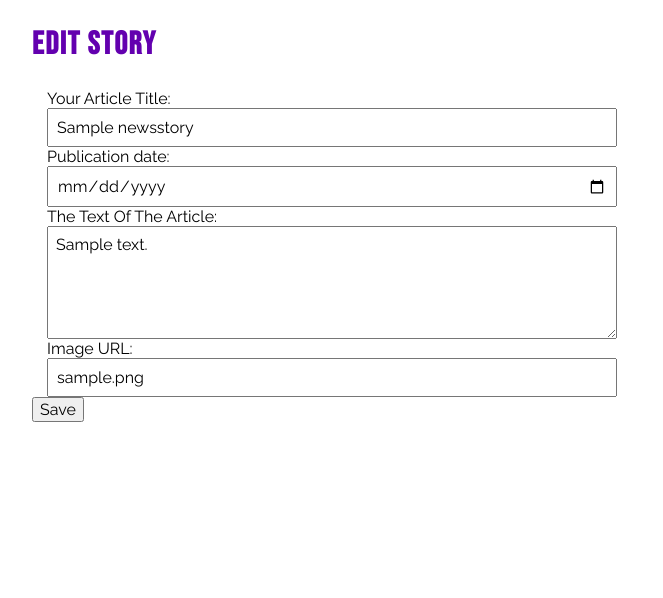
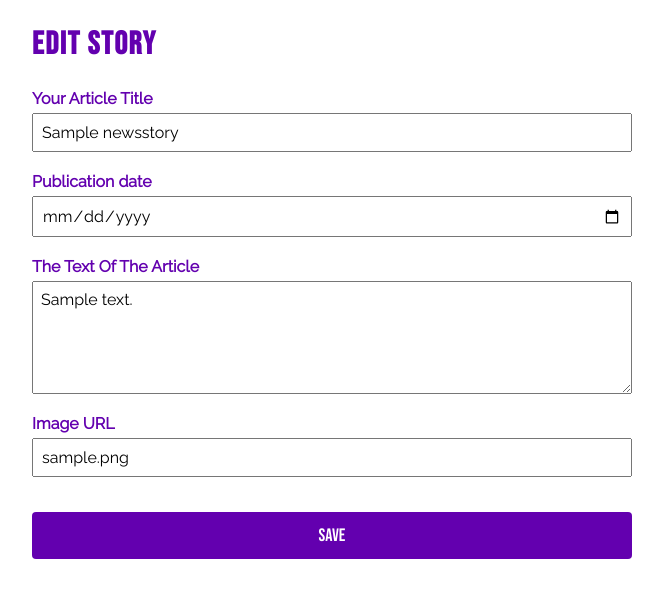
Before and after one commit to eoryazantseva/she_codes_news, a Django app: page /news/story/1/edit/ in a window 1280 px wide. Shown: the part 87-685 px from the top of the page, without its empty margins (23-686 px from the left). Run offline with Django 4.2, Linux system fonts and the light colour scheme; a user stored in the database is signed in; tables that the repository leaves empty hold one stand-in row (values such as "Sample post"); parts of the project's set-up code (start-up, migrations or seed data) failed here and were passed over.

Commit message:
styled forms, added author username to the author stories page

```diff
--- a/she_codes_news/news/templates/news/delete_story.html
+++ b/she_codes_news/news/templates/news/delete_story.html
@@ -1,4 +1,10 @@
 {% extends 'base.html' %}
+
+{% load static %}
+
+{% block stylesheets %}
+<link rel="stylesheet" type="text/css" href="{% static 'news/styles.css' %}">
+{% endblock %}
 
 {% block content %}
 
--- a/she_codes_news/news/templates/news/edit_story.html
+++ b/she_codes_news/news/templates/news/edit_story.html
@@ -1,12 +1,25 @@
 {% extends 'base.html' %}
+
+{% load static %}
+
+{% block stylesheets %}
+<link rel="stylesheet" type="text/css" href="{% static 'news/styles.css' %}">
+{% endblock %}
 
 {% block content %}
     <h2>Edit Story</h2>
     <div class="form-container">
         <form method="post">
             {% csrf_token %}
-            {{ form.as_p }}
-            <button type="submit">Save</button>
+            <div class="form-label">{{ form.title.label }}</div>
+            <div class="form-input">{{ form.title }}</div>
+            <div class="form-label">{{ form.pub_date.label }}</div>
+            <div class="form-input">{{ form.pub_date }}</div>
+            <div class="form-label">{{ form.content.label }}</div>
+            <div class="form-input">{{ form.content }}</div>
+            <div class="form-label">{{ form.image_url.label }}</div>
+            <div class="form-input">{{ form.image_url }}</div>
+            <input type="submit" value="SAVE" class="btn btn-primary">
         </form>
     </div>
 {% endblock %}
--- a/she_codes_news/news/templates/news/storyCard.html
+++ b/she_codes_news/news/templates/news/storyCard.html
@@ -11,8 +11,8 @@
                 </h4>
             <h4>{{ story.pub_date|date:'d/m/Y H:i A' }}</h4>
             {% if story.author.id == user.id and allowEdit == True %}
-                <button><a href="{% url 'news:edit_story' story.id %}">Edit</a></button>
-                <button><a href="{% url 'news:delete_story' story.id %}">Delete</a></button>
+                <a href="{% url 'news:edit_story' story.id %}"><button class="btn-primary">  Edit  </button></a>
+                <a href="{% url 'news:delete_story' story.id %}"><button class="btn-primary">Delete</button></a>
             {% endif %}
         </div>
     </div>
--- a/she_codes_news/news/templates/news/story_deleted.html
+++ b/she_codes_news/news/templates/news/story_deleted.html
@@ -1,6 +1,12 @@
 <!-- news/templates/news/story_deleted.html -->
 
 {% extends 'base.html' %}
+
+{% load static %}
+
+{% block stylesheets %}
+<link rel="stylesheet" type="text/css" href="{% static 'news/styles.css' %}">
+{% endblock %}
 
 {% block content %}
 <h2>Story Deleted</h2>
--- a/she_codes_news/news/views.py
+++ b/she_codes_news/news/views.py
@@ -7,6 +7,7 @@ from .forms import StoryForm
 from django.contrib.auth.mixins import LoginRequiredMixin
 from django.shortcuts import render, get_object_or_404, redirect
 from django.contrib.auth.decorators import login_required
+from users.models import CustomUser
 
 
 class IndexView(generic.ListView):
@@ -32,9 +33,16 @@ class AuthorView(generic.ListView):
 
     def get_context_data(self, **kwargs):
         context = super().get_context_data(**kwargs)
+        author_id = self.kwargs.get('author_id')
+
+        try:
+            author = CustomUser.objects.get(pk=author_id)
+            context['author_username'] = author.username
+        except CustomUser.DoesNotExist:
+            context['author_username'] = ""
+
         context['allowEdit'] = True
         return context
-
 
 
 class StoryView(generic.DetailView):
--- a/she_codes_news/static/styles.css
+++ b/she_codes_news/static/styles.css
@@ -224,6 +224,8 @@ p {
 
 label {
     font-family: var(--default-font-family);
+    margin-top: 15px;
+    margin-bottom: 10px;
 }
 
 .form-input {
@@ -242,7 +244,7 @@ label {
     font-size: 18px;
     line-height: 27px;
     padding: 10px 20px;
-    margin: 10px 2px;
+    margin: 15px 10px 15px 0;
     transition: all 100ms ease-in-out;
 }
 
```
Also changed, not shown: she_codes_news/news/templates/news/author_stories.html (+16 -8 lines).
